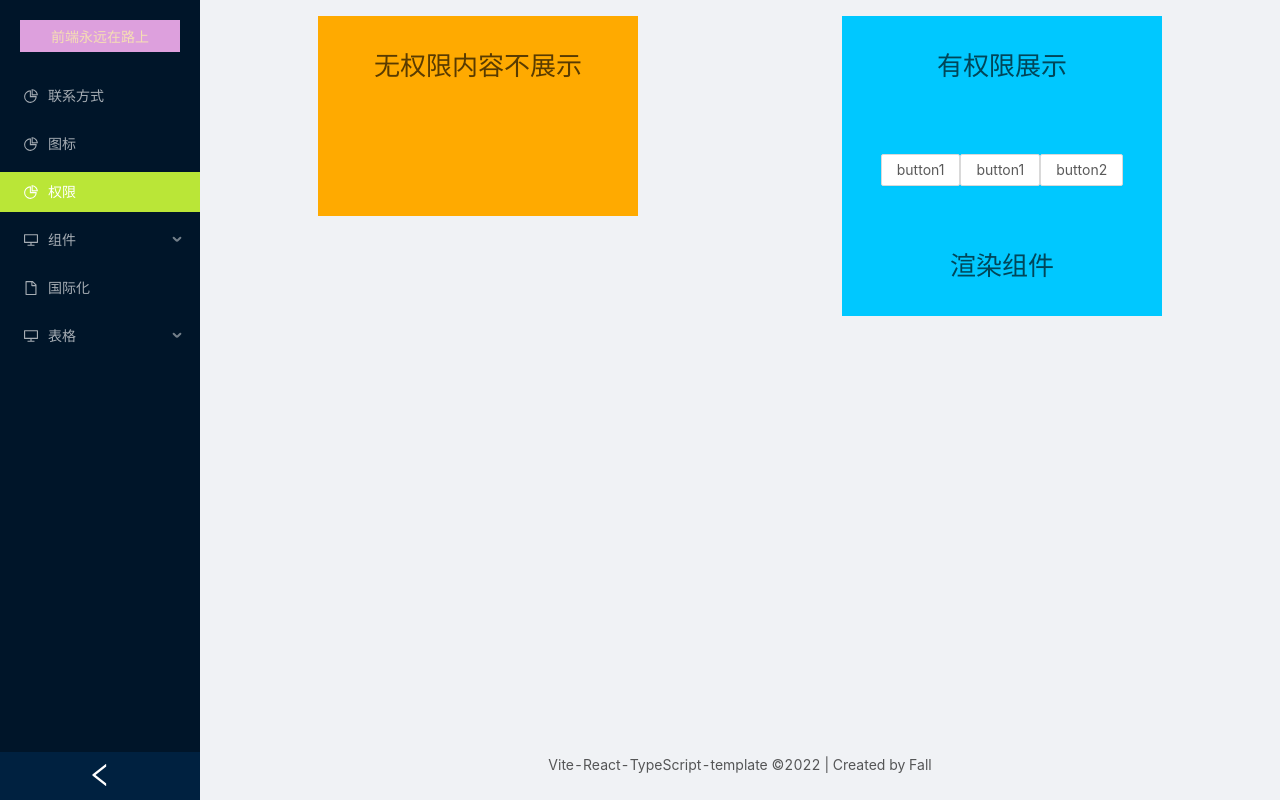
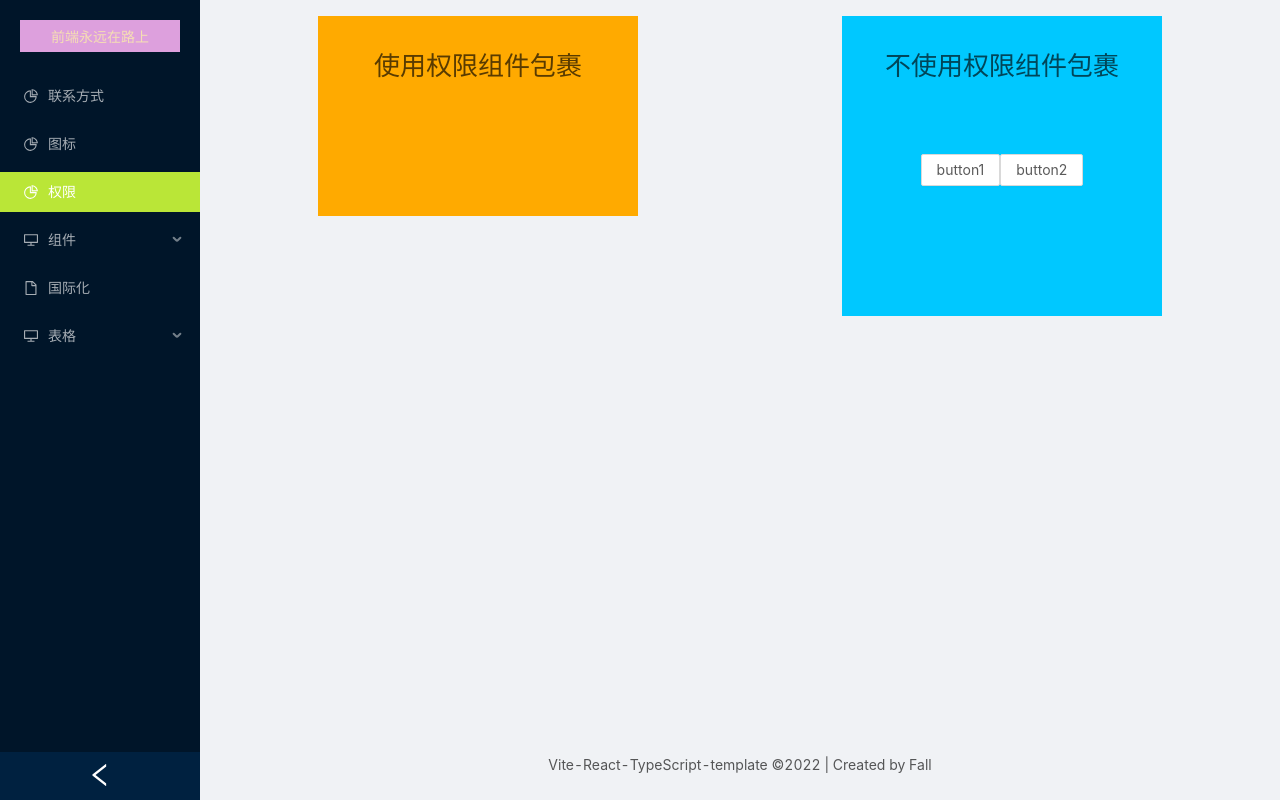
Before and after one commit to fall-zhang/vite-typescript-react-template, a React (Vite) app: page /auth in a window 1280 px wide. Built offline with nearby package versions, Linux system fonts and the light colour scheme; sample sign-in values are in the browser's storage.

Commit message:
移除权限button组件，添加权限父组件

```diff
--- a/src/components/Authorized/AuthorizedButton.tsx
+++ /dev/null
@@ -1,38 +0,0 @@
-import React, { useState } from "react"
-import type { IAuthorityType } from "./checkPermissions"
-import checkPermissions from "./checkPermissions"
-
-interface AuthorizedProps {
-  // 权限判定
-  authority: IAuthorityType;
-  // render
-  render?: () => React.ReactNode
-  // 未匹配结果
-  noMatch?: React.ReactNode
-  // children
-  children?: React.ReactNode
-}
-
-/**
- * 按钮权限判定
- */
-function AuthorizedButton({
-  children,
-  authority,
-  render,
-  noMatch,
-}: AuthorizedProps) {
-  // 目前是写死的按钮权限，真实场景应该会有配置页面，通过接口返回对应权限，然后放到permission中
-  const [permissions] = useState<string[]>(["button", "button1", "button2"])
-
-  const result = checkPermissions(
-    authority,
-    // state?.userInfo!.userResourceMap[state.enterpriseId],
-    permissions,
-    render ? render() : children,
-    noMatch
-  )
-  return <>{result}</>
-}
-
-export default React.memo(AuthorizedButton)
--- a/src/core/authorized/component.tsx
+++ b/src/core/authorized/component.tsx
@@ -1,4 +1,4 @@
-import React from "react"
+import React from 'react'
 
 /**
  * 将组件用该组件包裹，只有符合认证，才能查看 children
--- a/src/pages/auth/index.tsx
+++ b/src/pages/auth/index.tsx
@@ -1,35 +1,21 @@
 import React from 'react'
 import { Button } from 'antd'
-import { AuthorizedButton } from '@/components/Authorized'
 import styles from './index.module.less'
+import { AuthContainer } from '@/core/authorized'
 
 const AuthPage: React.FC = () => {
   return (
-    <div style={{display:'flex',justifyContent:'space-around',alignContent:'center',}}>
+    <div style={{ display: 'flex', justifyContent: 'space-around', alignContent: 'center', }}>
       <div className={styles.noAuth}>
-        <span>无权限内容不展示</span>
-        <AuthorizedButton authority="hello">Hello world</AuthorizedButton>
-        <AuthorizedButton authority={['hello', 'word']}>
-          Hello world
-        </AuthorizedButton>
-        <AuthorizedButton
-          authority={['hello', 'word']}
-          render={() => <div>Hello world</div>}
-        />
+        <span>使用权限组件包裹</span>
+        <AuthContainer token='addAuth'>
+          <Button >Hello world</Button>
+        </AuthContainer>
       </div>
       <div className={styles.hasAuth}>
-        <div>有权限展示</div>
-        <AuthorizedButton authority="button">
-          <Button>button1</Button>
-        </AuthorizedButton>
-        <AuthorizedButton authority={['button', 'button1']}>
-          <Button>button1</Button>
-          <Button>button2</Button>
-        </AuthorizedButton>
-        <AuthorizedButton
-          authority={['button1', 'button2']}
-          render={() => <div>渲染组件</div>}
-        />
+        <div>不使用权限组件包裹</div>
+        <Button>button1</Button>
+        <Button>button2</Button>
       </div>
     </div>
   )
```
